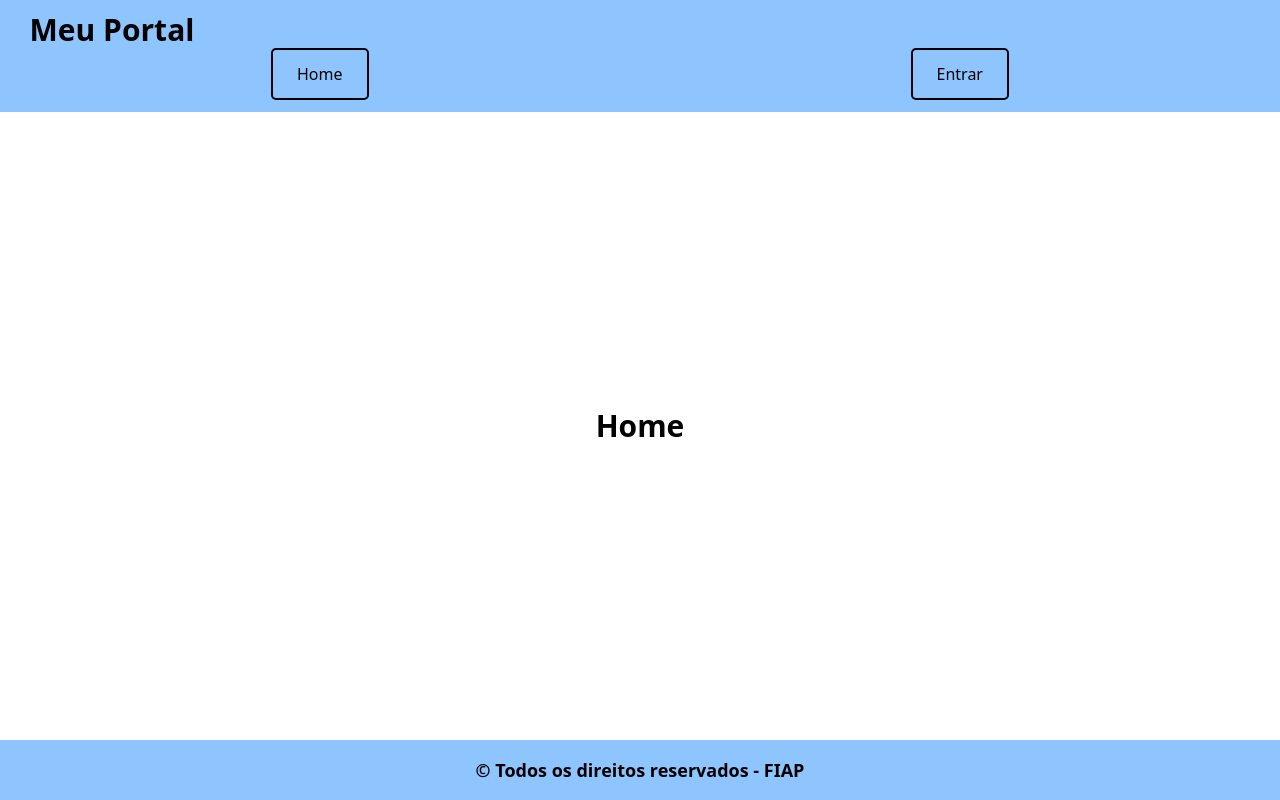
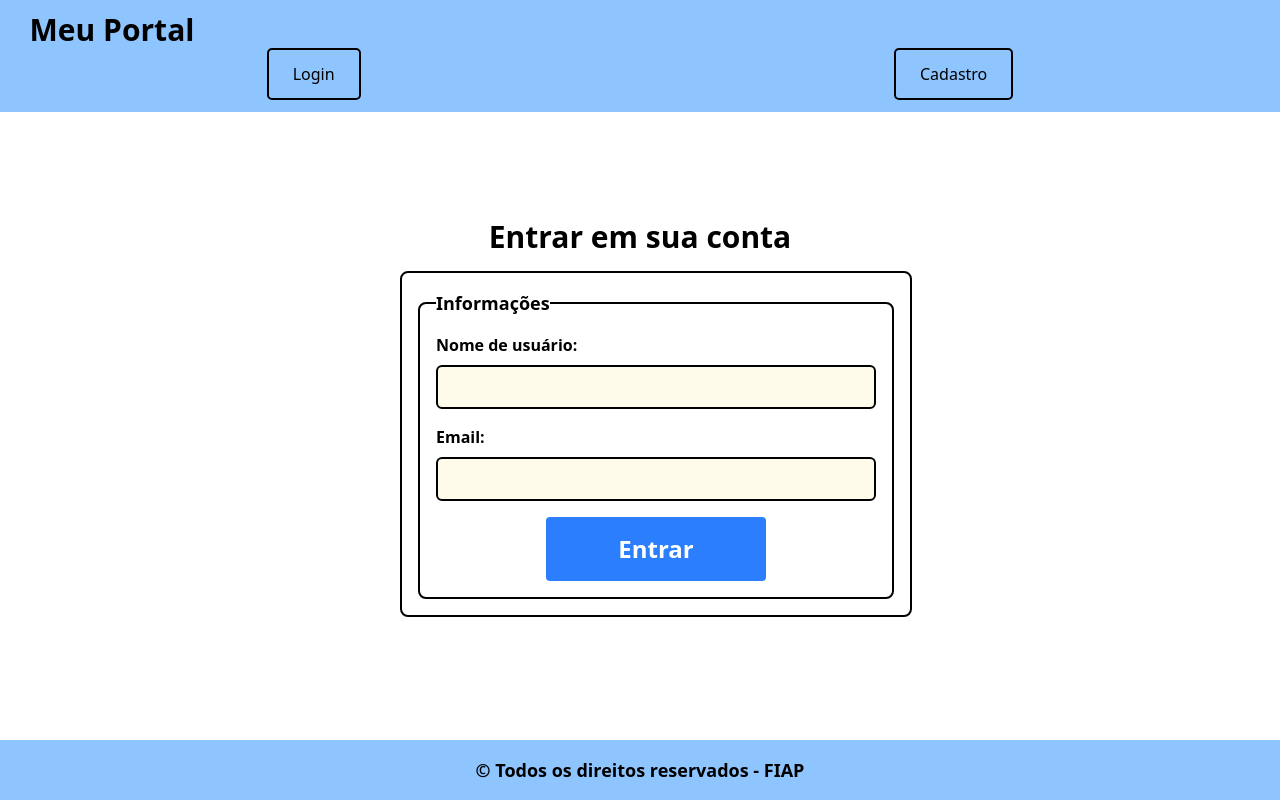
Before and after one commit to EnzoOkuizumiFiap/Login-Cadastro-Checkpoint-5, a React (Vite) app in the folder access-control-cp/: page / in a window 1280 px wide. Built offline with nearby package versions, Linux system fonts and the light colour scheme.

Commit message:
Corrigindo os links das páginas

```diff
--- a/access-control-cp/src/components/Menu/Menu.tsx
+++ b/access-control-cp/src/components/Menu/Menu.tsx
@@ -4,8 +4,8 @@ export default function Menu(){
 
     return(
         <nav className="menu">
-            <Link to="/">Home</Link>
-            <Link to="/login">Entrar</Link>
+            <Link to="/">Login</Link>
+            <Link to="/cadastro">Cadastro</Link>
         </nav>
     );
 }
--- a/access-control-cp/src/main.jsx
+++ b/access-control-cp/src/main.jsx
@@ -11,8 +11,7 @@ import Error from './routes/Error/index.tsx'
 
 const router = createBrowserRouter([
   {path:"/", element: <App/>, errorElement:<Error/>, children:[
-    {path:"/", element:<Home/>},
-    {path:"/login", element:<Login />},
+    {path:"/", element:<Login />},
     {path:"/cadastro", element:<Cadastro/>},
   ]}
 ])
--- a/access-control-cp/src/routes/Home/index.tsx
+++ /dev/null
@@ -1,7 +0,0 @@
-export default function Home(){
-    return(
-        <main>
-            <h1>Home</h1>
-        </main>
-    );
-}
```
